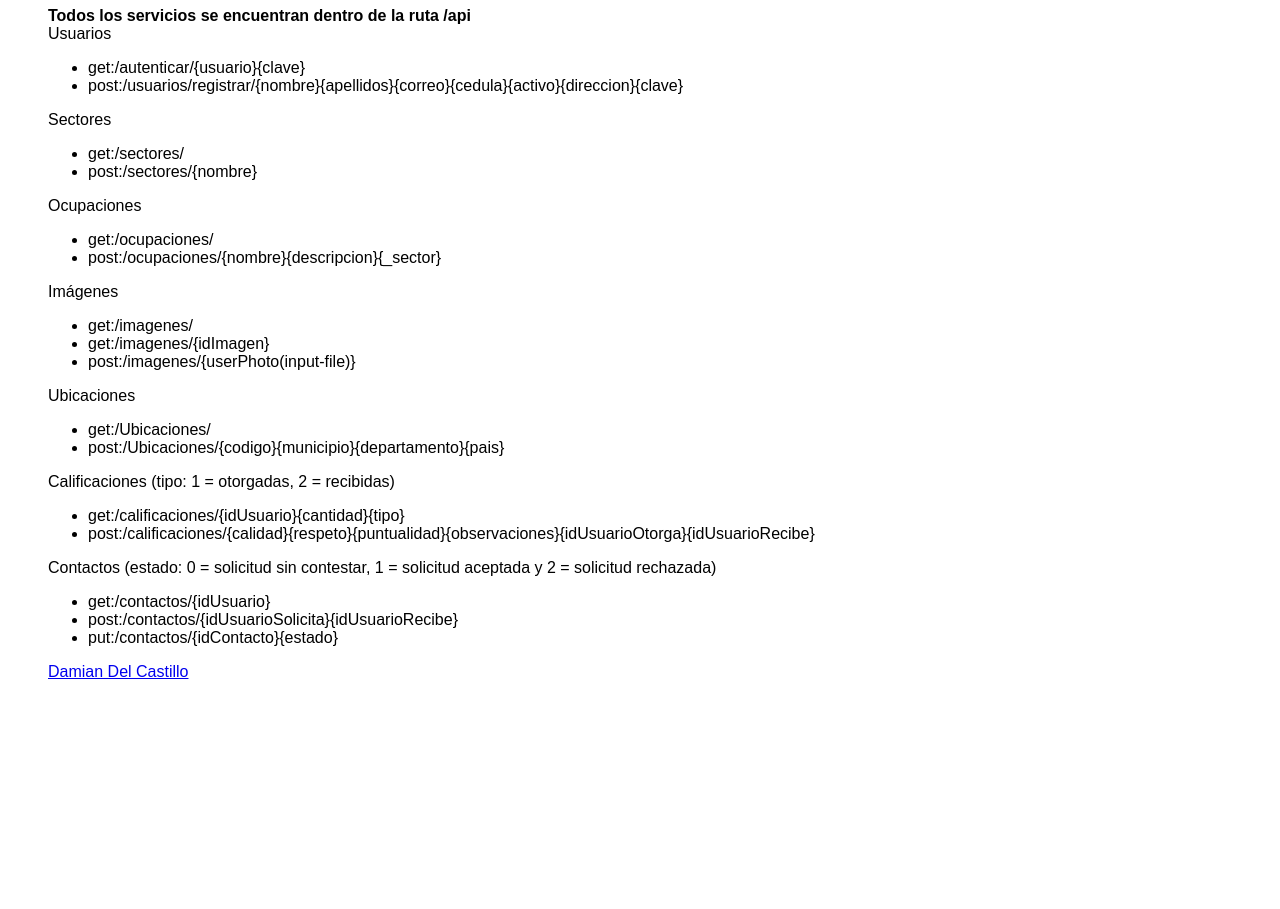
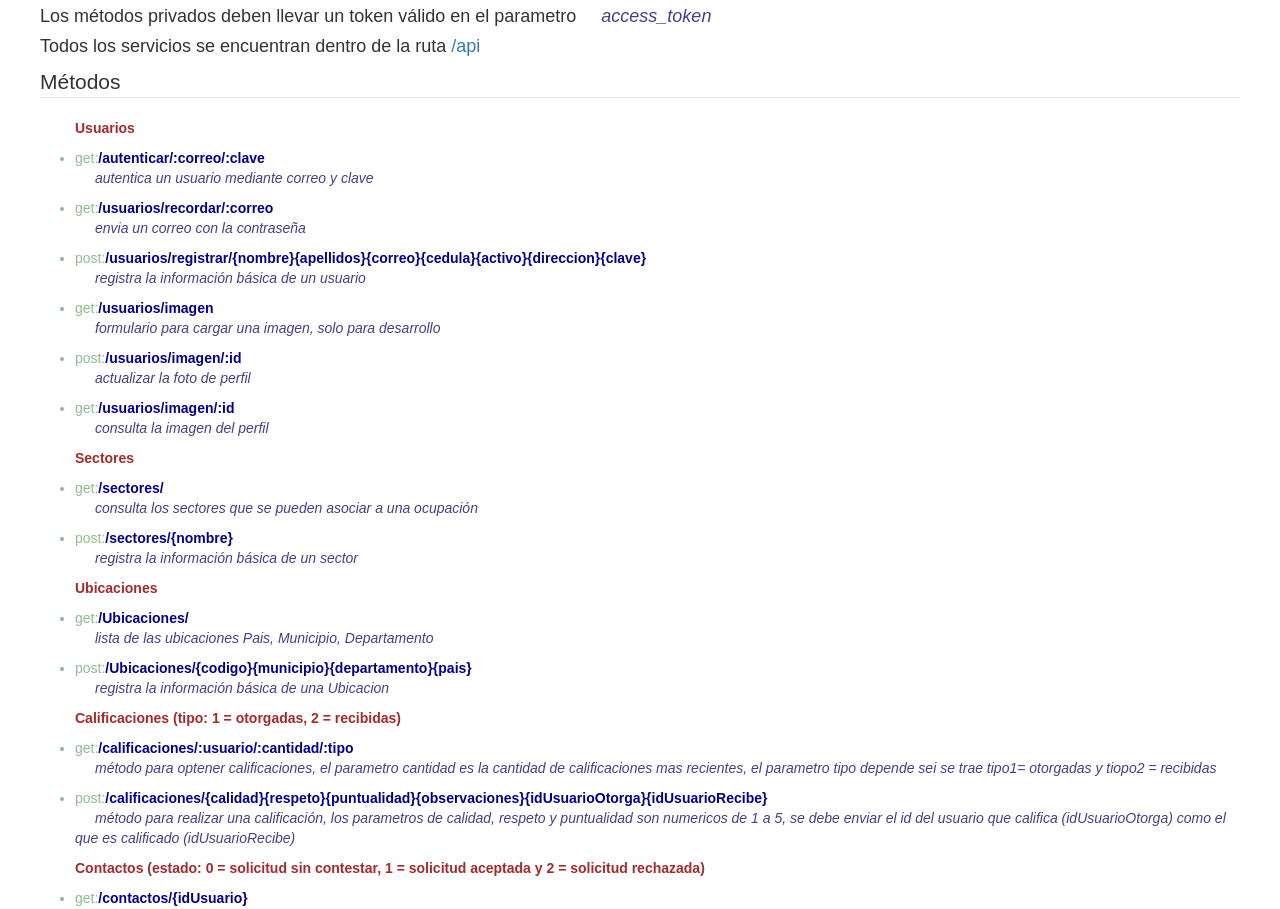
Before and after one commit to aldacap/ijob-api-dev, a website: page ijob-api-dev/vistas/index.html in a window 1280 px wide. Shown: the part 142-1051 px from the top of the page. Before the commit the page ends 863 px from the top, so only its background shows below. Drawn offline with nearby package versions, Linux system fonts and the light colour scheme.

Commit message:
docs loco

```diff
--- a/ijob-api-dev/servicios/SrvUsuarios.js
+++ b/ijob-api-dev/servicios/SrvUsuarios.js
@@ -31,14 +31,14 @@ router
 // actualizar ocupacion principal
 router
   .route('/usuarios/principal/:id')
-  .put(seguridad.authenticate('bearer', { session: false }),function (req, res) {
+  .put(seguridad.authenticate('bearer', { session: false }), function (req, res) {
     dbUsuario.actualizarOcupacion(true, req.params.id , req.body, res);
 });
 
 // actualizar ocupacion principal
 router
   .route('/usuarios/secundaria/:id')
-  .put(seguridad.authenticate('bearer', { session: false }),function (req, res) {
+  .put(seguridad.authenticate('bearer', { session: false }), function (req, res) {
     dbUsuario.actualizarOcupacion(false, req.params.id , req.body, res);
 });
 
@@ -52,7 +52,7 @@ router
 // actualizar la foto de perfil
 router
   .route('/usuarios/imagen/:id')
-  .post(seguridad.authenticate('bearer', { session: false }),function (req, res) {
+  .post(seguridad.authenticate('bearer', { session: false }), function (req, res) {
     // Valida que se haya subido la imagen
     if (typeof (done) === 'udefined')
         res.end({ 'Error': 'Problemas al subir el archivo, verifique que el archivo este correcto' });
--- a/ijob-api-dev/vistas/index.html
+++ b/ijob-api-dev/vistas/index.html
@@ -3,47 +3,126 @@
 <head>
     <meta charset="utf-8" />
     <title>K1 Rest API</title>
+    <style>
+        ul {
+            color: brown;
+            font-weight: bold;
+            padding: 0 0 0-5px;
+            margin: 0 0 0-5px;
+        }
+
+        li {
+            color: darkseagreen;
+            padding: 5px 0 0 0;
+            margin: 5px 0 0 0;
+            font-weight: normal;
+        }
+
+            li > a {
+                font-weight: bold;
+                color: darkblue;
+            }
+
+        em {
+            color: darkslateblue;
+            padding: 2px 0 5px 10px;
+            margin: 2px 0 5px 10px;
+        }
+    </style>
+    <!-- Latest compiled and minified CSS -->
+    <link rel="stylesheet" href="https://maxcdn.bootstrapcdn.com/bootstrap/3.3.4/css/bootstrap.min.css">
+
+    <!-- Optional theme -->
+    <link rel="stylesheet" href="https://maxcdn.bootstrapcdn.com/bootstrap/3.3.4/css/bootstrap-theme.min.css">
+
+    <!-- Latest compiled and minified JavaScript -->
+    <script src="https://maxcdn.bootstrapcdn.com/bootstrap/3.3.4/js/bootstrap.min.js"></script>
 </head>
 <body>
     <div style="padding:20px;margin:20px;font-family: Arial !important;">
         <h2>K1 Rest API</h2>
         <h3>Damian Del Castillo 2015</h3>
-        <b>Todos los servicios se encuentran dentro de la ruta /api</b>
-        <br />Usuarios
+        <h4>Los métodos privados deben llevar un token válido en el parametro <em>access_token</em></h4>
+        <h4>Todos los servicios se encuentran dentro de la ruta <a href='#'>/api</a></h4>
+        <fieldset>
+            <legend>Métodos</legend>
             <ul>
-            <li>get:/autenticar/{usuario}{clave}</li>
-            <li>post:/usuarios/registrar/{nombre}{apellidos}{correo}{cedula}{activo}{direccion}{clave}</li>
-        </ul>Sectores
+                Usuarios
+                <li>
+                    get:<a href='#'>/autenticar/:correo/:clave</a>
+                    <br /><em>autentica un usuario mediante correo y clave</em>
+                </li>
+                <li>
+                    get:<a href='#'>/usuarios/recordar/:correo</a><br />
+                    <em>envia un correo con la contraseña</em>
+                </li>
+                <li>
+                    post:<a href='#'>/usuarios/registrar/{nombre}{apellidos}{correo}{cedula}{activo}{direccion}{clave}</a><br />
+                    <em>registra la información básica de un usuario</em>
+                </li>
+                <li>
+                    get:<a href='#'>/usuarios/imagen</a><br />
+                    <em>formulario para cargar una imagen, solo para desarrollo</em>
+                </li>
+                <li>
+                    post:<a href='#'>/usuarios/imagen/:id</a><br />
+                    <em>actualizar la foto de perfil</em>
+                </li>
+                <li>
+                    get:<a href='#'>/usuarios/imagen/:id</a><br />
+                    <em>consulta la imagen del perfil</em>
+                </li>
+            </ul>
             <ul>
-            <li>get:/sectores/</li>
-            <li>post:/sectores/{nombre}</li>
-        </ul>Ocupaciones
+                Sectores
+                <li>
+                    get:<a href='#'>/sectores/</a><br />
+                    <em>consulta los sectores que se pueden asociar a una ocupación</em>
+                </li>
+                <li>
+                    post:<a href='#'>/sectores/{nombre}</a><br />
+                    <em>registra la información básica de un sector</em>
+                </li>
+            </ul>
             <ul>
-            <li>get:/ocupaciones/</li>
-            <li>post:/ocupaciones/{nombre}{descripcion}{_sector}</li>
-        </ul>Imágenes
+                Ubicaciones
+                <li>
+                    get:<a href='#'>/Ubicaciones/</a><br />
+                    <em>lista de las ubicaciones Pais, Municipio, Departamento</em>
+                </li>
+                <li>
+                    post:<a href='#'>/Ubicaciones/{codigo}{municipio}{departamento}{pais}</a><br />
+                    <em>registra la información básica de una Ubicacion</em>
+                </li>
+            </ul>
             <ul>
-            <li>get:/imagenes/</li>
-            <li>get:/imagenes/{idImagen}</li>
-            <li>post:/imagenes/{userPhoto(input-file)}</li>
+                Calificaciones (tipo: 1 = otorgadas, 2 = recibidas)
+                <li>
+                    get:<a href='#'>/calificaciones/:usuario/:cantidad/:tipo</a><br />
+                    <em>método para optener calificaciones, el parametro cantidad es la cantidad de calificaciones mas recientes, el parametro tipo depende sei se trae tipo1= otorgadas y tiopo2 = recibidas</em>
+                </li>
+                <li>
+                    post:<a href='#'>/calificaciones/{calidad}{respeto}{puntualidad}{observaciones}{idUsuarioOtorga}{idUsuarioRecibe}</a><br />
+                    <em>método para realizar una calificación, los parametros de calidad, respeto y puntualidad son numericos de 1 a 5, se debe enviar el id del usuario que califica (idUsuarioOtorga) como el que es calificado (idUsuarioRecibe)</em>
+                </li>
             </ul>
-        Ubicaciones
             <ul>
-            <li>get:/Ubicaciones/</li>
-            <li>post:/Ubicaciones/{codigo}{municipio}{departamento}{pais}</li>
-        </ul>
-        Calificaciones (tipo: 1 = otorgadas, 2 = recibidas)
-        <ul>
-            <li>get:/calificaciones/{idUsuario}{cantidad}{tipo}</li>
-            <li>post:/calificaciones/{calidad}{respeto}{puntualidad}{observaciones}{idUsuarioOtorga}{idUsuarioRecibe}</li>
-        </ul>
                 Contactos (estado: 0 = solicitud sin contestar, 1 = solicitud aceptada y 2 = solicitud rechazada)
-        <ul>
-            <li>get:/contactos/{idUsuario}</li>
-            <li>post:/contactos/{idUsuarioSolicita}{idUsuarioRecibe}</li>
-            <li>put:/contactos/{idContacto}{estado}</li>
+                <li>
+                    get:<a href='#'>/contactos/{idUsuario}</a><br />
+                    <em>método para obtener las solicitudes de contacto pendientes o sin responder</em>
+                </li>
+                <li>
+                    post:<a href='#'>/contactos/{idUsuarioSolicita}{idUsuarioRecibe}</a><br />
+                    <em>método para realizar una solicitud, es decir cuando un usuario selecciona a un prestador de servicios y solicita contacto, se envía los id de los dos usuarios.</em>
+                </li>
+                <li>
+                    put:<a href='#'>/contactos/{idContacto}{estado}</a><br />
+                    <em>método para responder a una solicitud de contacto, la solicitud pendiente está en estado=0, si se acepta la solicitud sería estado=1 y si rechaza la solicitud será estado=2, se debe enviar el id de la solicitud de contacto un prestador de servicios puede tener varias solicitudes.</em>
+                </li>
             </ul>
             <a href="mailto:damiandelcastillo@hotmail.com">Damian Del Castillo</a>
+        </fieldset>
     </div>
 </body>
 </html>
```
Also changed, not shown: 1 other file. Lines whose indentation alone changed are shown as unchanged.
